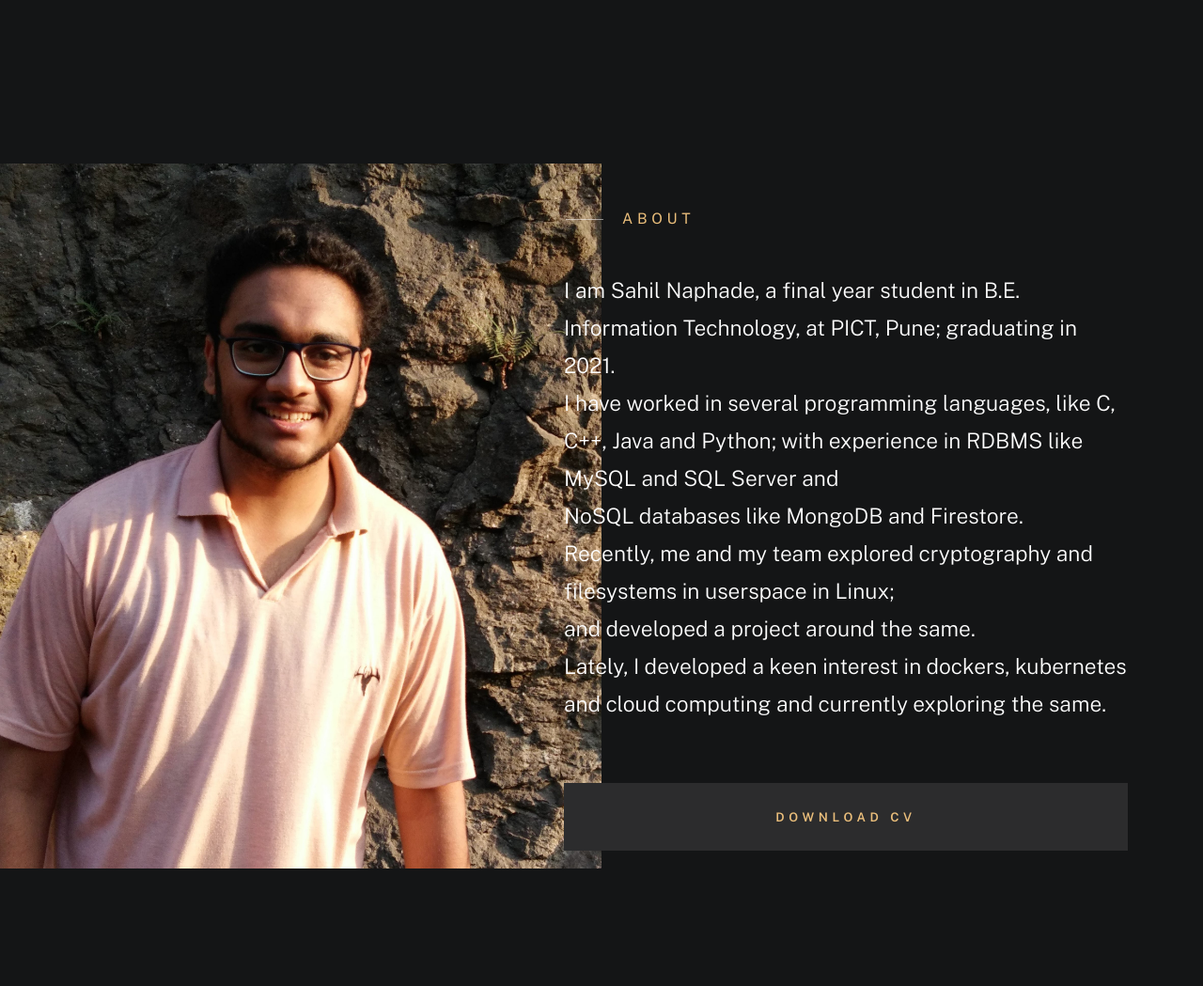
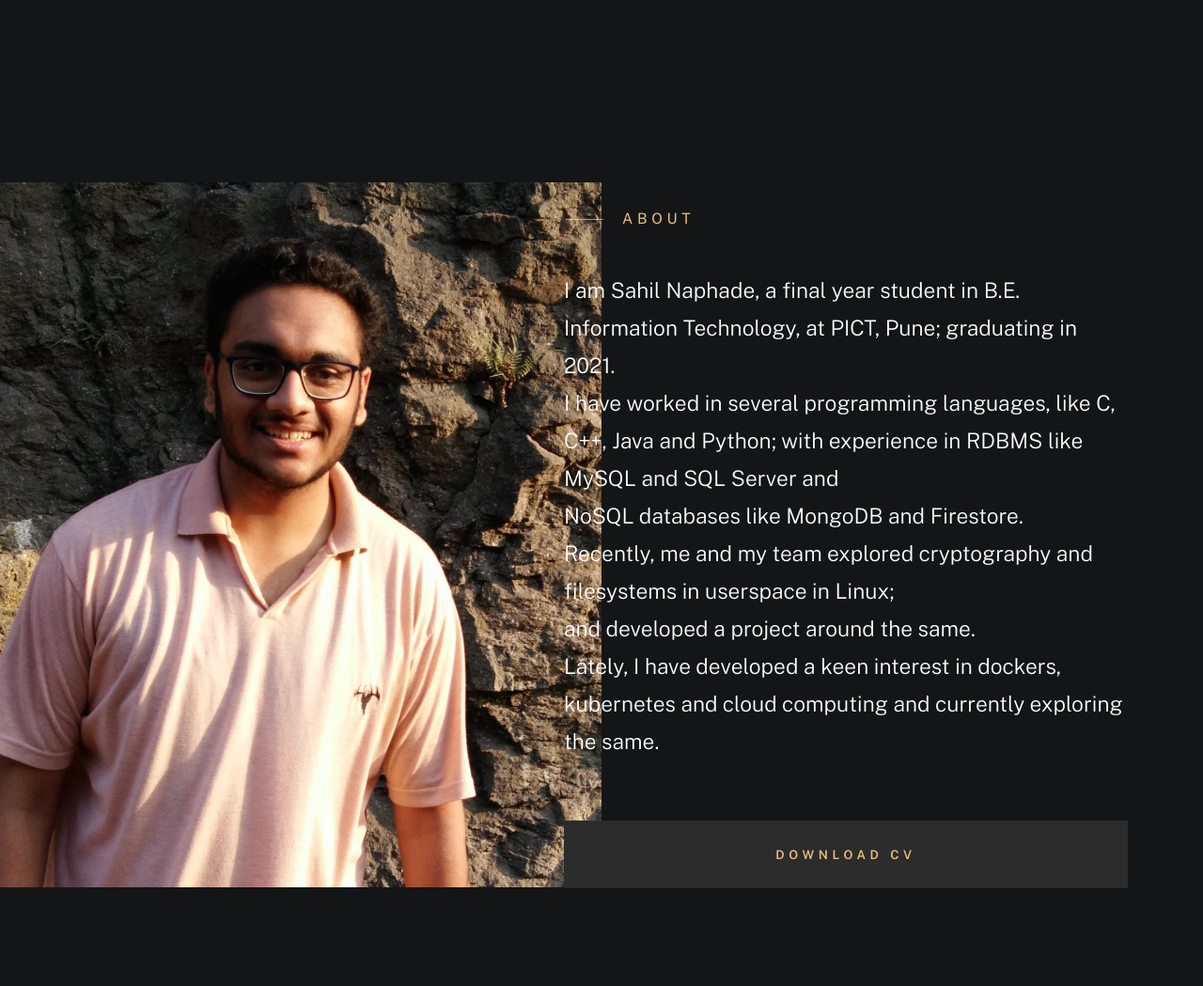
Before and after one commit to sahilnaphade/portfolio, a Django app: page / in a window 1280 px wide. Shown: the part 799-1848 px from the top of the page at 94% size. Run offline with Django 3.2, Linux system fonts and the light colour scheme; data that the repository does not hold is empty; some web fonts are replaced.

Commit message:
minor changes

```diff
--- a/homepage/templates/index1.html
+++ b/homepage/templates/index1.html
@@ -138,7 +138,7 @@
                                 I am Sahil Naphade, a final year student in B.E. Information Technology, at PICT, Pune; graduating in 2021.<br>
                                 I have worked in several programming languages, like C, C++, Java and Python; with experience in RDBMS like MySQL and SQL Server and <br> NoSQL databases like MongoDB and Firestore. <br>
                                 Recently, me and my team explored cryptography and filesystems in userspace in Linux;<br> and developed a project around the same. <br>
-                                Lately, I developed a keen interest in dockers, kubernetes and cloud computing and currently exploring the same. <br>
+                                Lately, I have developed a keen interest in dockers, kubernetes and cloud computing and currently exploring the same. <br>
                             </p>
                             <a href="https://drive.google.com/file/d/1W08Y2juWdOGnnS711y1rrIZy-2YoDAJ9/view?usp=sharing" class="btn btn--medium u-fullwidth" target="_blank" data-animate-el>Download CV</a>
 
@@ -519,7 +519,9 @@
                     <span>© Copyright Luther 2021</span>
                     <span>Thanks to design by <a href="https://www.styleshout.com/">StyleShout</a></span>
                 </div>
-
+                <div class="row">
+                    <span>The backend for this website is developed by myself using Django.</span>
+                </div>
                 <div class="ss-go-top">
                     <a class="smoothscroll" title="Back to Top" href="#top">
                         <svg xmlns="http://www.w3.org/2000/svg" viewBox="0 0 24 24" fill-rule="evenodd" clip-rule="evenodd"><path d="M11 2.206l-6.235 7.528-.765-.645 7.521-9 7.479 9-.764.646-6.236-7.53v21.884h-1v-21.883z"/></svg>
```
